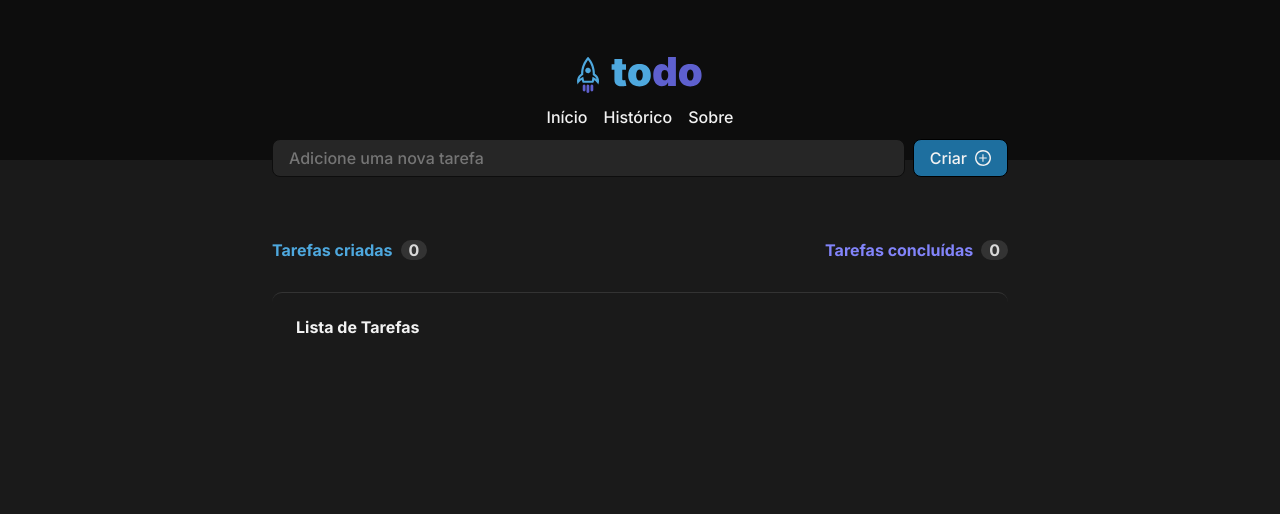
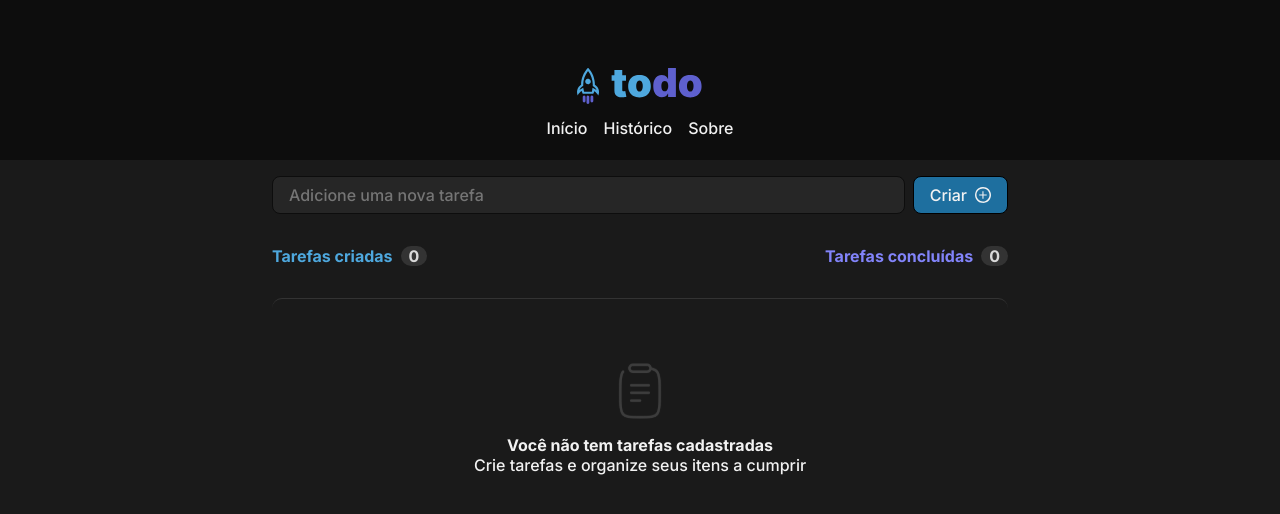
Before and after one commit to ThyagoThayllan/ToDo-List, a React (Vite) app: page / in a window 1280 px wide. Shown: the top 514 px of the page. Built offline with nearby package versions, Linux system fonts and the light colour scheme.

Commit message:
Taks + Task + Show Task on Task List

```diff
--- a/src/componentes/Header/index.tsx
+++ b/src/componentes/Header/index.tsx
@@ -1,5 +1,4 @@
 import logoTodo from '../../imgs/logoTodo.svg'
-import { BarraDePesquisa } from '../barraDePesquisa'
 import styles from './styles.module.css'
 import { Link } from 'react-router-dom'
 
@@ -17,8 +16,6 @@ export function Header() {
                     <li><a href="#">Sobre</a></li>
                 </ul>
             </nav>
-
-            <BarraDePesquisa />
         </header>
     )
 }
--- /dev/null
+++ b/src/componentes/Tarefa/index.tsx
@@ -0,0 +1,15 @@
+import styles from './styles.module.css'
+
+interface TarefaProps {
+    key: string,
+    task: string,
+    finished?: boolean
+}
+
+export const Task = ({task}: TarefaProps) => {
+  return (
+    <div className={styles.task}>
+      {task}
+    </div>
+  )
+}
--- a/src/componentes/barraDePesquisa/index.tsx
+++ /dev/null
@@ -1,20 +0,0 @@
-import addsimbol from '../../assets/add.svg'
-import styles from './styles.module.css'
-
-export function BarraDePesquisa() {
-    return (
-        <div className={styles.pesquisar}>
-            <form className={styles.formHome}>
-                <input
-                    type="text"
-                    placeholder='Adicione uma nova tarefa'
-                    className={styles.inputFormHome}
-                />
-                <button type='submit' className={styles.botaoCriarHome}>
-                    Criar
-                    <img src={addsimbol} />
-                </button>
-            </form>
-        </div>
-    )
-}
--- a/src/componentes/barraDePesquisa/styles.module.css
+++ /dev/null
@@ -1,45 +0,0 @@
-.pesquisar {
-    max-width: 736px;
-    width: 100%;
-    height: 100%;
-    display: flex;
-    align-items: center;
-    justify-content: center;
-}
-
-.formHome {
-    display: flex;
-    align-items: center;
-    justify-content: center;
-    gap: 0.5rem;
-    margin-bottom: -1rem;
-    width: 100%;
-}
-
-.inputFormHome {
-    padding: 0.5rem 1rem;
-    border-radius: 8px;
-    background: #262626;
-    border: 1px solid #0D0D0D;
-    color: #808080;
-    width: 100%;
-}
-
-.botaoCriarHome {
-    display: flex;
-    align-items: center;
-    justify-content: center;
-    text-align: center;
-    padding: 0.5rem 1rem;
-    gap: 0.5rem;
-    border-radius: 8px;
-    border: 1px solid black;
-    background: #1E6F9F;
-    color: #F2F2F2;
-    cursor: pointer;
-    transition: all 0.2s;
-}
-
-.botaoCriarHome:hover {
-    background: #019ef9;
-}
--- a/src/routes/Home/index.tsx
+++ b/src/routes/Home/index.tsx
@@ -1,35 +1,103 @@
-import { useState } from "react"
+import { ChangeEvent, FormEvent, useState } from "react"
 import styles from './styles.module.css'
+import iconeTarefaVazia from '../../assets/empty.svg'
+import addsimbol from '../../assets/add.svg'
+import { Task } from "../../componentes/Tarefa"
+
+interface TarefasProps {
+    key: string,
+    task: string,
+    finished?: boolean
+}
 
 export const Home = () => {
 
-    type TarefasProps = {
-        status: 'concluida' | 'pendente',
-        tarefa: string
+    //  STATEs
+    const [tasks, setTasks] = useState<TarefasProps[]>([])
+
+    const [task, setTask] = useState('')
+
+    //  CONSTs
+    const createdTasks = tasks.length
+
+    //  FUNCTIONs
+    const handleNewTask = (e: ChangeEvent<HTMLInputElement>) => {
+
+        setTask(e.target.value)
     }
 
-    const [ tarefas, setTarefas] = useState<TarefasProps[]>([])
-    const [ tarefasCriadas, setTarefasCriadas ] = useState<number>()
-    const [ tarefasConcluidas, setTarefasConcluidas ] = useState<number>()
+    const handleCreateTask = (event: FormEvent) => {
+        event.preventDefault();
+
+        //  Criando um novo objeto TarefasProps com key, tarefa e status padrão como "pendente".
+        const newTask: TarefasProps = {
+            key: task,
+            task: task,
+            finished: false
+        }
+
+        //  Adicionando a nova tarefa à Lista de Array ***tarefas***.
+        setTasks([...tasks, newTask])
+        setTask('')
+    }
 
     return (
         <div className={styles.home}>
-            <div className={styles.homeContainer}>
+            <div>
+                <form className={styles.formHome} onSubmit={handleCreateTask}>
+                    <input
+                        type="text"
+                        placeholder='Adicione uma nova tarefa'
+                        className={styles.inputFormHome}
+                        onChange={handleNewTask}
+                    />
+                    <button type='submit' className={styles.botaoCriarHome}>
+                        Criar
+                        <img src={addsimbol} />
+                    </button>
+                </form>
 
-                <header>
-                    <div className={styles.criadas}>Tarefas criadas <span className={styles.contadorDeTarefa}>
-                        {tarefasCriadas ? tarefasCriadas : 0}
-                    </span></div>
+                <div className={styles.homeContainer}>
+                    <header className={styles.header}>
+                        <div className={styles.criadas}>
+                            Tarefas criadas
+                            <span className={styles.contadorDeTarefa}>
+                                {createdTasks}
+                            </span>
+                        </div>
 
-                    <div className={styles.concluidas}> Tarefas concluídas <span className={styles.contadorDeTarefa}>
-                        {tarefasConcluidas ? tarefasConcluidas : 0}
-                    </span></div>
-                </header>
+                        <div className={styles.concluidas}>
+                            Tarefas concluídas
+                            <span className={styles.contadorDeTarefa}>
+                                {createdTasks}
+                            </span>
+                        </div>
+                    </header>
 
-                <div className={styles.listaDeAtividades}>
-                    {tarefas.length === 0 ? (<h1>Lista de Tarefas</h1>) : (<h1>Existe</h1>)}
+                    <div className={styles.listaDeAtividades}>
+                        {tasks.length === 0
+                            ? (
+                                <div className={styles.quandoVazio}>
+                                    <img src={iconeTarefaVazia} alt="" />
+                                    <div>
+                                        <p style={{ fontWeight: 'bold' }}>Você não tem tarefas cadastradas</p>
+                                        <p>Crie tarefas e organize seus itens a cumprir</p>
+                                    </div>
+                                </div>)
+                            : (
+                                <div>{
+                                    tasks.map((task) => {
+                                        return (
+                                            <Task
+                                                key={task.key}
+                                                task={task.task}
+                                            />
+                                        )
+                                    })}
+                                </div>
+                            )}
+                    </div>
                 </div>
-
             </div>
         </div>
     )
--- a/src/routes/Home/styles.module.css
+++ b/src/routes/Home/styles.module.css
@@ -2,10 +2,11 @@
     max-width: 1240px;
     height: 100vh;
     margin: 0 auto;
-    padding-top: 5rem;
+    padding: 5rem 1rem 0;
 }
 
 .homeContainer {
+    padding-top: 2rem;
     display: flex;
     max-width: 736px;
     height: 100%;
@@ -15,7 +16,7 @@
     gap: 2rem;
 }
 
-.homeContainer header {
+.homeContainer div header {
     display: flex;
     width: 100%;
     justify-content: space-between;
@@ -24,14 +25,22 @@
     color: #4EA8DE;
     font-weight: bold;
 }
+.criadas span {
+    margin-left: 0.5rem;
+}
+
 .concluidas {
     color: #8284FA;
     font-weight: bold;
 }
+.concluidas span {
+    margin-left: 0.5rem;
+}
 
-.homeContainer header div {
+.header {
     display: flex;
-    gap: 0.5rem;
+    width: 100%;
+    justify-content: space-between;
 }
 
 .contadorDeTarefa {
@@ -43,7 +52,59 @@
 
 .listaDeAtividades {
     width: 100%;
-    padding: 1.5rem;
+    padding: 4rem 1.5rem;
     border-top: 1px solid #333333;
     border-radius: 10px;
+    display: flex;
+    flex-flow: column;
+    justify-content: center;
+    align-items: center;
 }
+.quandoVazio {
+    width: 100%;
+    display: flex;
+    flex-flow: column;
+    justify-content: center;
+    align-items: center;
+    text-align: center;
+    gap: 1rem;
+}
+
+/* FORM */
+.formHome {
+    margin: -4rem auto 0;
+    display: flex;
+    align-items: center;
+    justify-content: center;
+    gap: 0.5rem;
+    max-width: 736px;
+    width: 100%;
+}
+
+.inputFormHome {
+    padding: 0.5rem 1rem;
+    border-radius: 8px;
+    background: #262626;
+    border: 1px solid #0D0D0D;
+    color: #808080;
+    width: 100%;
+}
+
+.botaoCriarHome {
+    display: flex;
+    align-items: center;
+    justify-content: center;
+    text-align: center;
+    padding: 0.5rem 1rem;
+    gap: 0.5rem;
+    border-radius: 8px;
+    border: 1px solid black;
+    background: #1E6F9F;
+    color: #F2F2F2;
+    cursor: pointer;
+    transition: all 0.2s;
+}
+
+.botaoCriarHome:hover {
+    background: #019ef9;
+}
```
Also changed, not shown: src/componentes/Tarefa/styles.module.css (added).
